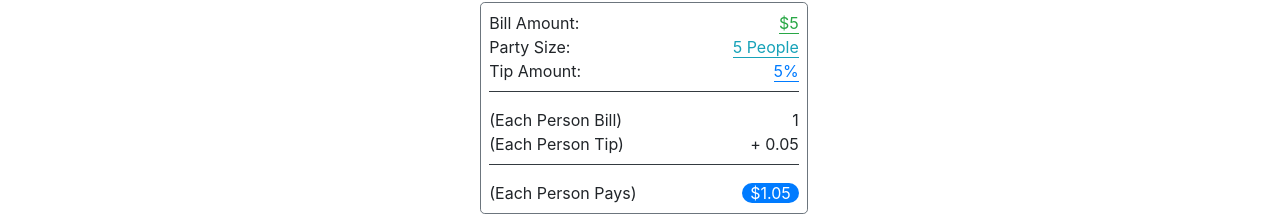
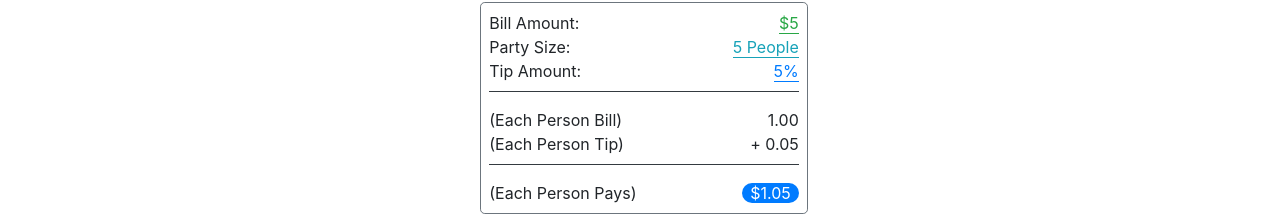
Before and after one commit to JessieSidWho/tip, a React (Create React App) app: page / in a window 1280 px wide. Both pictures are taken after typing "5", "5", "5" into the empty fields and a click on the button "Submit". Shown: the part 86-302 px from the top of the page. Built offline with nearby package versions, Linux system fonts and the light colour scheme.

Commit message:
fixed bill

```diff
--- a/src/components/Calculator/index.js
+++ b/src/components/Calculator/index.js
@@ -97,7 +97,7 @@ class Calculator extends Component {
                                                     &#40;Each Person Bill&#41;
                                                     </div>
                                                 <div className=''>
-                                                    {Number(this.state.bill) / Number(this.state.party)}
+                                                    {(Number(this.state.bill) / Number(this.state.party)).toFixed(2)}
                                                 </div>
                                             </div>
 
```
